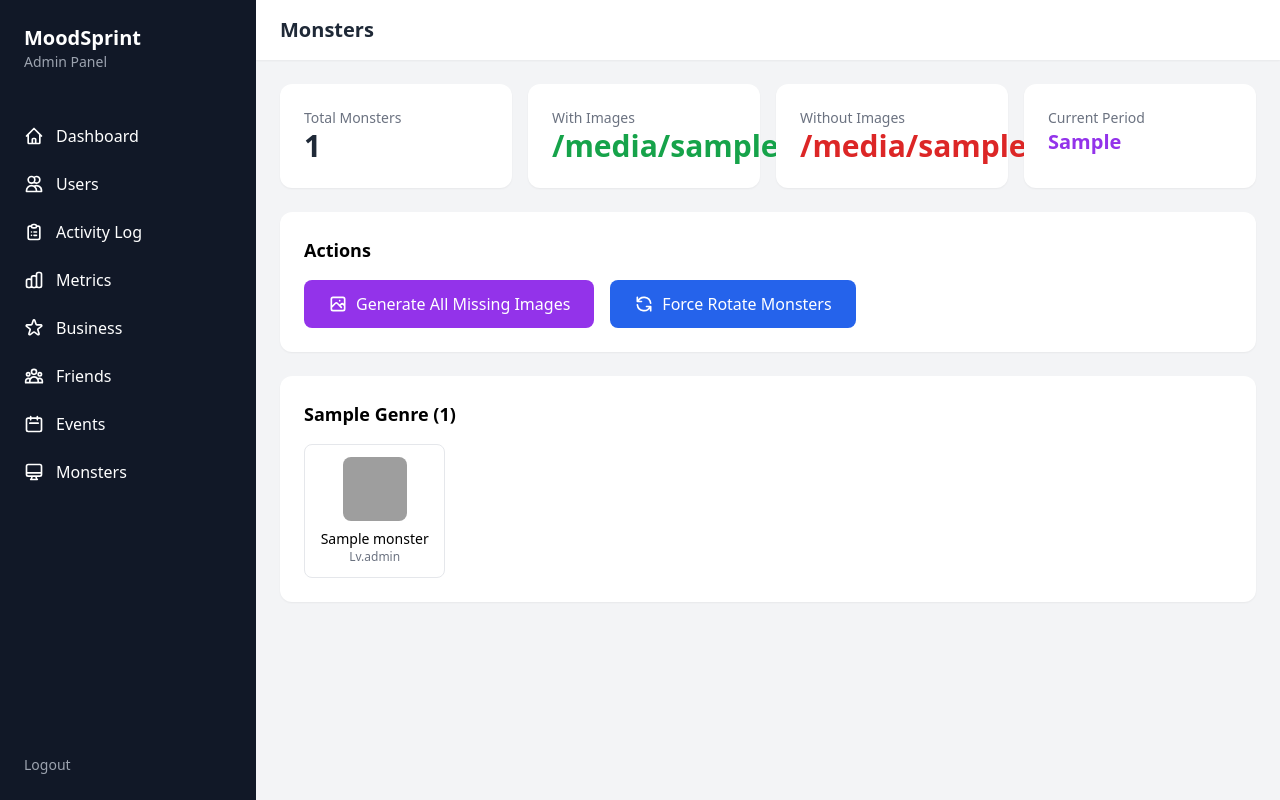
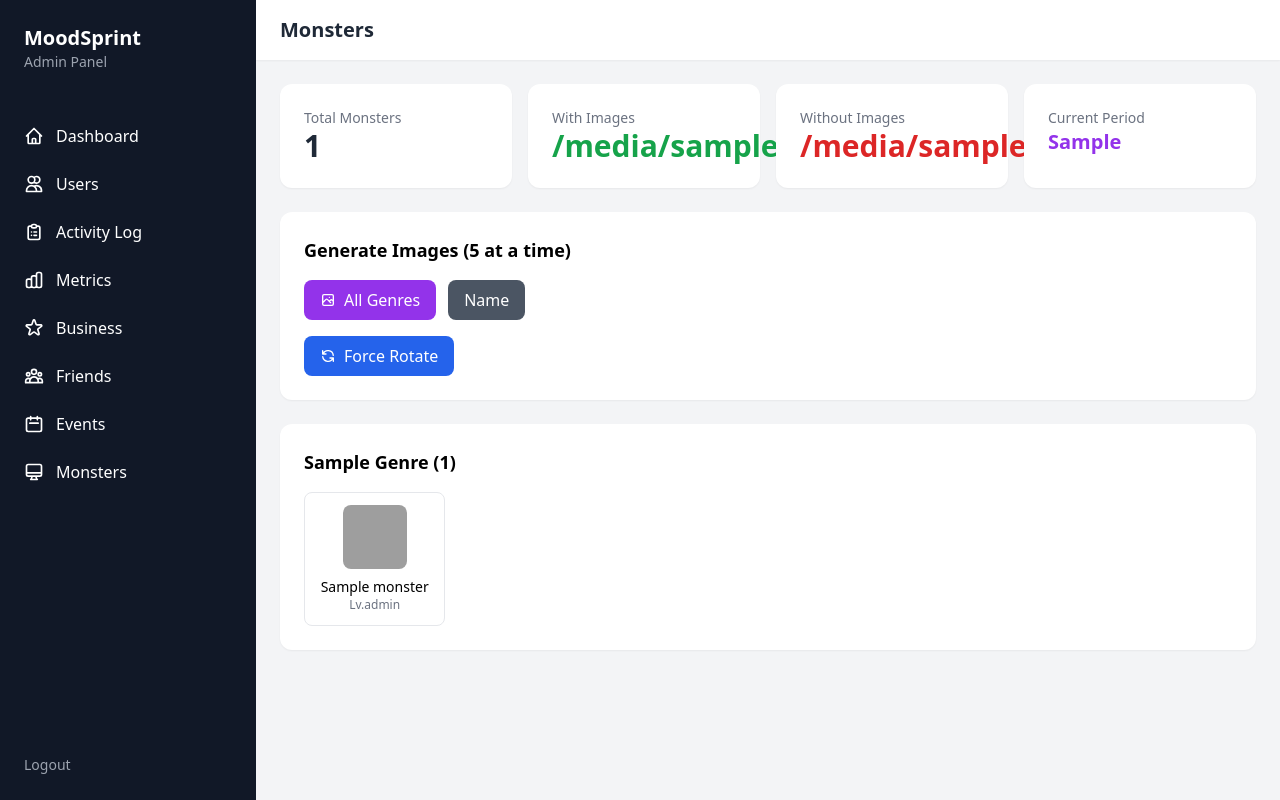
Before and after one commit to YourStyle/moodsprint, a Flask app: template admin/templates/monsters.html in a window 1280 px wide. Run offline with Flask 3, Linux system fonts and the light colour scheme; the template is opened without the code that fills it: most values are stand-ins (such as "Sample title", 1, 10 or a date in 2020); some libraries are stand-ins or nearby versions; grey boxes are pictures that could not be loaded.

Commit message:
feat: batch monster image generation by genre (5 at a time)
- Add single monster image generation endpoint
- Admin generates 5 images at a time to avoid timeout
- Add per-genre buttons for targeted generation
- Show remaining count after each batch

🤖 Generated with [Claude Code](https://claude.com/claude-code)

Co-Authored-By: Claude Opus 4.5 <noreply@anthropic.com>

```diff
--- a/admin/app.py
+++ b/admin/app.py
@@ -1054,18 +1054,72 @@ def remove_friendship_by_users():
 @app.route("/monsters/generate-images", methods=["POST"])
 @login_required
 def generate_monster_images():
-    """Proxy to backend for generating monster images."""
+    """Generate images for monsters without images, one by one."""
     import requests
 
-    try:
-        response = requests.post(
-            f"{API_URL}/api/v1/arena/monsters/generate-images-admin",
-            headers={"X-Bot-Secret": BOT_SECRET},
-            timeout=300,  # 5 minutes for image generation
-        )
-        return jsonify(response.json())
-    except Exception as e:
-        return jsonify({"success": False, "error": str(e)}), 500
+    genre = request.args.get("genre")
+
+    # Count total monsters without images
+    count_query = """
+        SELECT COUNT(*) FROM monsters
+        WHERE sprite_url IS NULL OR sprite_url = ''
+    """
+    if genre:
+        count_query += f" AND genre = '{genre}'"
+    total_without_images = db.session.execute(text(count_query)).scalar() or 0
+
+    if total_without_images == 0:
+        return jsonify({
+            "success": True,
+            "data": {
+                "message": "All monsters already have images" if not genre else f"All {genre} monsters have images",
+                "generated": 0,
+                "failed": 0,
+                "remaining": 0
+            }
+        })
+
+    # Get monsters without images (limit 5 at a time)
+    query = """
+        SELECT id, name, description, genre
+        FROM monsters
+        WHERE sprite_url IS NULL OR sprite_url = ''
+    """
+    if genre:
+        query += f" AND genre = '{genre}'"
+    query += " LIMIT 5"
+
+    monsters = db.session.execute(text(query)).fetchall()
+
+    generated = 0
+    failed = 0
+
+    for monster in monsters:
+        try:
+            response = requests.post(
+                f"{API_URL}/api/v1/arena/monsters/{monster.id}/generate-image-admin",
+                headers={"X-Bot-Secret": BOT_SECRET},
+                timeout=60,
+            )
+            result = response.json()
+            if result.get("success"):
+                generated += 1
+            else:
+                failed += 1
+        except Exception:
+            failed += 1
+
+    remaining = total_without_images - generated
+
+    return jsonify({
+        "success": True,
+        "data": {
+            "generated": generated,
+            "failed": failed,
+            "remaining": remaining,
+            "message": f"Generated {generated} images. {remaining} remaining."
+        }
+    })
 
 
 @app.route("/monsters/rotate", methods=["POST"])
--- a/admin/templates/monsters.html
+++ b/admin/templates/monsters.html
@@ -27,21 +27,29 @@
 
     <!-- Actions -->
     <div class="bg-white rounded-xl p-6 shadow-sm">
-        <h3 class="text-lg font-semibold mb-4">Actions</h3>
-        <div class="flex gap-4">
-            <button onclick="generateAllImages()" id="generateBtn"
-                    class="bg-purple-600 text-white px-6 py-3 rounded-lg hover:bg-purple-700 flex items-center gap-2 disabled:opacity-50">
-                <svg class="w-5 h-5" fill="none" stroke="currentColor" viewBox="0 0 24 24">
+        <h3 class="text-lg font-semibold mb-4">Generate Images (5 at a time)</h3>
+        <div class="flex flex-wrap gap-3 mb-4">
+            <button onclick="generateImages()" id="generateBtn"
+                    class="bg-purple-600 text-white px-4 py-2 rounded-lg hover:bg-purple-700 flex items-center gap-2 disabled:opacity-50">
+                <svg class="w-4 h-4" fill="none" stroke="currentColor" viewBox="0 0 24 24">
                     <path stroke-linecap="round" stroke-linejoin="round" stroke-width="2" d="M4 16l4.586-4.586a2 2 0 012.828 0L16 16m-2-2l1.586-1.586a2 2 0 012.828 0L20 14m-6-6h.01M6 20h12a2 2 0 002-2V6a2 2 0 00-2-2H6a2 2 0 00-2 2v12a2 2 0 002 2z"></path>
                 </svg>
-                Generate All Missing Images
+                All Genres
             </button>
+            {% for genre in monsters_by_genre.keys() %}
+            <button onclick="generateImages('{{ genre }}')"
+                    class="bg-gray-600 text-white px-4 py-2 rounded-lg hover:bg-gray-700 flex items-center gap-2 disabled:opacity-50 capitalize">
+                {{ genre }}
+            </button>
+            {% endfor %}
+        </div>
+        <div class="flex gap-3">
             <button onclick="rotateMonsters()" id="rotateBtn"
-                    class="bg-blue-600 text-white px-6 py-3 rounded-lg hover:bg-blue-700 flex items-center gap-2 disabled:opacity-50">
-                <svg class="w-5 h-5" fill="none" stroke="currentColor" viewBox="0 0 24 24">
+                    class="bg-blue-600 text-white px-4 py-2 rounded-lg hover:bg-blue-700 flex items-center gap-2 disabled:opacity-50">
+                <svg class="w-4 h-4" fill="none" stroke="currentColor" viewBox="0 0 24 24">
                     <path stroke-linecap="round" stroke-linejoin="round" stroke-width="2" d="M4 4v5h.582m15.356 2A8.001 8.001 0 004.582 9m0 0H9m11 11v-5h-.581m0 0a8.003 8.003 0 01-15.357-2m15.357 2H15"></path>
                 </svg>
-                Force Rotate Monsters
+                Force Rotate
             </button>
         </div>
         <div id="resultMessage" class="mt-4 hidden p-4 rounded-lg"></div>
@@ -81,36 +89,45 @@
 </div>
 
 <script>
-async function generateAllImages() {
-    const btn = document.getElementById('generateBtn');
+async function generateImages(genre = null) {
     const resultDiv = document.getElementById('resultMessage');
+    const buttons = document.querySelectorAll('button[onclick^="generateImages"]');
 
-    btn.disabled = true;
-    btn.innerHTML = '<svg class="w-5 h-5 animate-spin" fill="none" viewBox="0 0 24 24"><circle class="opacity-25" cx="12" cy="12" r="10" stroke="currentColor" stroke-width="4"></circle><path class="opacity-75" fill="currentColor" d="M4 12a8 8 0 018-8V0C5.373 0 0 5.373 0 12h4zm2 5.291A7.962 7.962 0 014 12H0c0 3.042 1.135 5.824 3 7.938l3-2.647z"></path></svg> Generating...';
+    // Disable all generate buttons
+    buttons.forEach(btn => btn.disabled = true);
+
+    resultDiv.classList.remove('hidden', 'bg-red-100', 'bg-green-100');
+    resultDiv.classList.add('bg-blue-100');
+    resultDiv.innerHTML = `<p class="text-blue-700">Generating images${genre ? ' for ' + genre : ''}... (5 at a time)</p>`;
 
     try {
-        const response = await fetch('/monsters/generate-images', { method: 'POST' });
+        const url = genre ? `/monsters/generate-images?genre=${encodeURIComponent(genre)}` : '/monsters/generate-images';
+        const response = await fetch(url, { method: 'POST' });
         const result = await response.json();
 
-        resultDiv.classList.remove('hidden', 'bg-red-100', 'bg-green-100');
+        resultDiv.classList.remove('bg-blue-100', 'bg-red-100', 'bg-green-100');
         if (result.success) {
             resultDiv.classList.add('bg-green-100');
             const data = result.data || result;
-            resultDiv.innerHTML = `<p class="text-green-700">Generated ${data.generated} images (${data.failed} failed, ${data.total} total without images)</p>`;
-            setTimeout(() => window.location.reload(), 2000);
+            resultDiv.innerHTML = `<p class="text-green-700">Generated ${data.generated} images (${data.failed} failed, ${data.remaining} remaining without images)</p>`;
+            if (data.remaining > 0) {
+                resultDiv.innerHTML += `<p class="text-green-600 text-sm mt-1">Click again to generate more...</p>`;
+            } else {
+                setTimeout(() => window.location.reload(), 2000);
+            }
         } else {
             resultDiv.classList.add('bg-red-100');
             const errMsg = typeof result.error === 'string' ? result.error : (result.error?.message || JSON.stringify(result.error) || 'Unknown error');
             resultDiv.innerHTML = `<p class="text-red-700">Error: ${errMsg}</p>`;
         }
     } catch (err) {
-        resultDiv.classList.remove('hidden', 'bg-green-100');
+        resultDiv.classList.remove('bg-blue-100', 'bg-green-100');
         resultDiv.classList.add('bg-red-100');
         resultDiv.innerHTML = `<p class="text-red-700">Error: ${err.message}</p>`;
     }
 
-    btn.disabled = false;
-    btn.innerHTML = '<svg class="w-5 h-5" fill="none" stroke="currentColor" viewBox="0 0 24 24"><path stroke-linecap="round" stroke-linejoin="round" stroke-width="2" d="M4 16l4.586-4.586a2 2 0 012.828 0L16 16m-2-2l1.586-1.586a2 2 0 012.828 0L20 14m-6-6h.01M6 20h12a2 2 0 002-2V6a2 2 0 00-2-2H6a2 2 0 00-2 2v12a2 2 0 002 2z"></path></svg> Generate All Missing Images';
+    // Re-enable all buttons
+    buttons.forEach(btn => btn.disabled = false);
 }
 
 async function rotateMonsters() {
```
Also changed, not shown: backend/app/api/gamification.py (+34 -0 lines).
